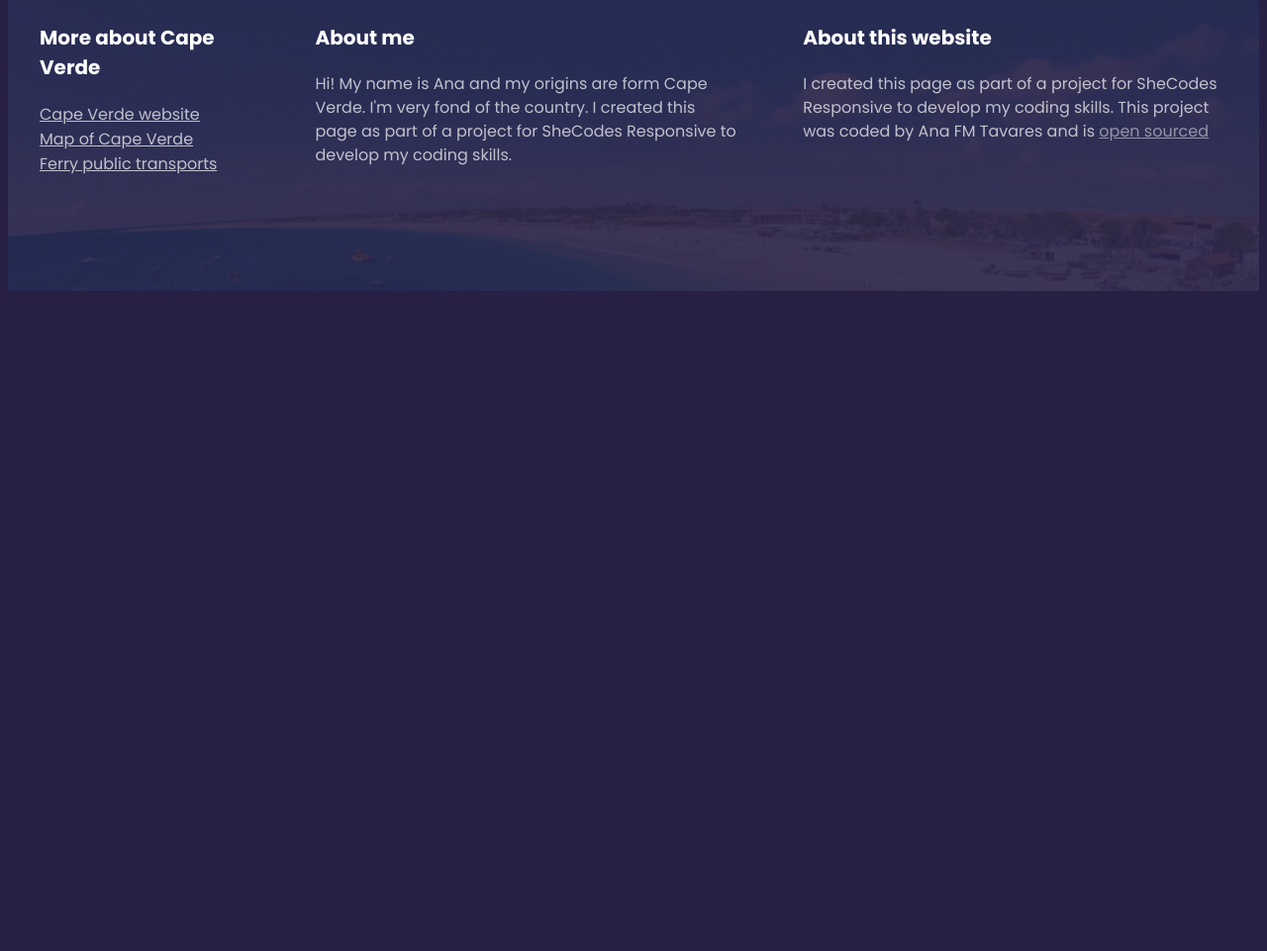
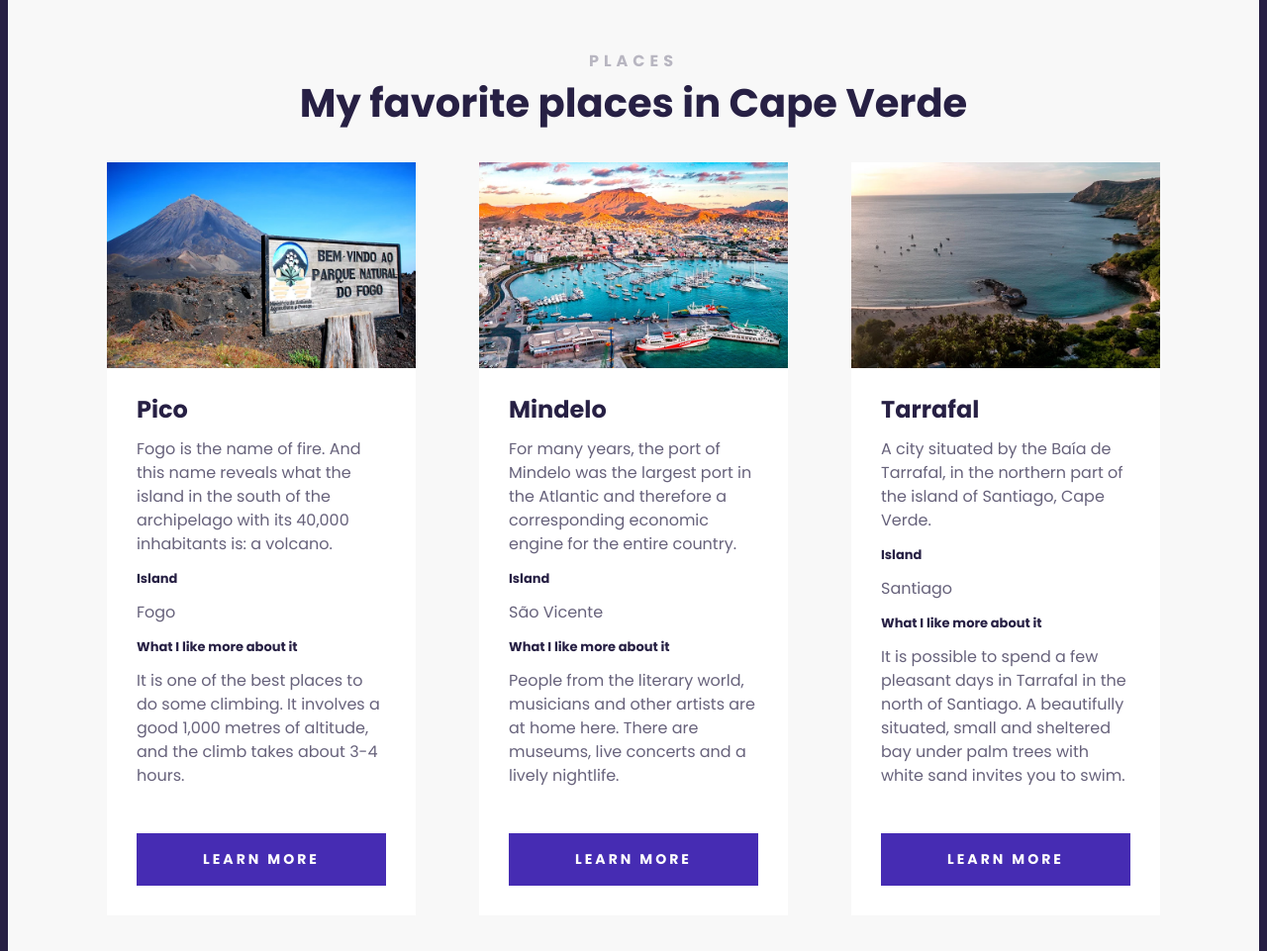
Before and after one commit to anafmt/cape-verde-project, a plain HTML site: page index.html in a window 1280 px wide. Shown: the part 1491-2452 px from the top of the page at 99% size. Before the commit the page ends 1793 px from the top, so only its background shows below. Drawn offline with Linux system fonts and the light colour scheme.

Commit message:
Added cards to the website

```diff
--- a/index.html
+++ b/index.html
@@ -29,6 +29,67 @@
                 <p> At a distance of 1,500 kilometres south of the Canary Islands and 570 kilometres from the African mainland, the nine inhabited islands offer all the facets that would make your holiday unforgettable.</p>
             </div>
         </section>
+        <section class="secondary-section">
+            <h2 class="text-center">Places</h2>
+            <h3 class="text-center">My favorite places in Cape Verde</h3>
+
+            <div class="grid grid-3-columns">
+                <div class="card">
+                    <div class="card-header">
+                        <img src="images/places/pico.jpg" alt="" class="img-responsive">
+                    </div>
+                    <div class="card-body">
+                        <h4>Pico</h4>
+                        <p>Fogo is the name of fire. And this name reveals what the island in the south of the archipelago with its 40,000 inhabitants is: a volcano. </p>
+                        <h5>Island</h5>
+                        <p>Fogo</p>
+                        <h5>What I like more about it</h5>
+                        <p>It is one of the best places to do some climbing. It involves a good 1,000 metres of altitude, and the climb takes about 3-4 hours.</p>
+                    </div>
+                    <div class="card-footer">
+                        <a href="https://www.capeverde.com/islands/fogo" target="_blank" class="btn">Learn more</a>
+                    </div>
+                </div>
+
+                <div class="card">
+                    <div class="card-header">
+                        <img src="images/places/mindelo.jpeg" alt="" class="img-responsive">
+                    </div>
+                    <div class="card-body">
+                        <h4>Mindelo</h4>
+                        <p>For many years, the port of Mindelo was the largest port in the Atlantic and therefore a corresponding economic engine for the entire country. </p>
+                        <h5>Island</h5>
+                        <p>São Vicente</p>
+                        <h5>What I like more about it</h5>
+                        <p>People from the literary world, musicians and other artists are at home here. There are museums, live concerts and a lively nightlife.</p>
+                    </div>
+                    <div class="card-footer">
+                        <a href="https://www.capeverde.com/islands/sao-vicente" target="_blank" class="btn">Learn more</a>
+                    </div>
+                </div>
+
+                <div class="card">
+                    <div class="card-header">
+                        <img src="images/places/tarrafal.jpeg" alt="" class="img-responsive">
+                    </div>
+                    <div class="card-body">
+                        <h4>Tarrafal</h4>
+                        <p>A city situated by the Baía de Tarrafal, in the northern part of the island of Santiago, Cape Verde. </p>
+                        <h5>Island</h5>
+                        <p>Santiago</p>
+                        <h5>What I like more about it</h5>
+                        <p>It is possible to spend a few pleasant days in Tarrafal in the north of Santiago. A beautifully situated, small and sheltered bay under palm trees with white sand invites you to swim. </p>
+                    </div>
+                    <div class="card-footer">
+                        <a href="https://www.capeverde.com/islands/santiago" target="_blank" class="btn">Learn more</a>
+                    </div>
+                </div>
+
+            </div>
+
+
+
+        </section>
     </main>
         <footer>
             <section class="grid grid-3-columns-with-first-narrow">
--- a/src/styles.css
+++ b/src/styles.css
@@ -8,6 +8,10 @@ body {
   margin: 0 auto;
 }
 
+.text-center {
+  text-align: center;
+}
+
 .grid{
   display: grid;
   grid-gap: 64px;
@@ -15,20 +19,57 @@ body {
 
 .img-responsive {
   max-width: 100%;
+  display: block;
 }
 
 .grid-2-columns {
   grid-template-columns: 1fr 1fr;
 }
 
+.grid-3-columns {
+  grid-template-columns: 1fr 1fr 1fr;
+}
+
 .grid-3-columns-with-first-narrow {
   grid-template-columns: 1fr 2fr 2fr;
 }
 
+.card {
+  background: white;
+  margin: 30px 0;
+}
+
+.card-body {
+  padding: 30px;
+}
+
+.card-footer {
+  padding: 0 30px 30px;
+}
+
+.btn {
+  display: block;
+  color: white;
+  font-weight: 700;
+  font-size: 14px;
+  line-height: 1.5;
+  text-align: center;
+  letter-spacing: 3px;
+  text-transform: uppercase;
+  padding: 16px;
+  background-color: #462CB3;
+  text-decoration: none;
+  ;
+}
+
 section {
-  max-width: 1200px;
+  max-width: 100%;
   margin: 0 auto;
-  padding: 100px 0;
+  padding: 100px;
+}
+
+section.secondary-section {
+  background-color: #f8f8f8;
 }
 
 header {
@@ -100,13 +141,29 @@ main h3 {
   margin: 0;
 }
 
+main h4 {
+  font-weight: 700;
+  font-size: 24px;
+  line-height: 1;
+  color: #272044;
+  margin: 0;
+}
+
+main h5 {
+  font-weight: 700;
+  font-size: 13px;
+  line-height: 1;
+  color: #272044;
+  margin: 0;
+}
+
 main p {
   font-style: normal;
   font-weight: 400;
   font-size: 16px;
   line-height: 1.5;
   color: #272044;
-  opacity: 0.3;
+  opacity: 0.7;
 }
 
 footer {
```
Also changed, not shown: images/places/fogo.jpg (renamed from images/pico-fogo.jpg), images/places/mindelo.jpeg (added), images/places/pico.jpg (added), images/places/tarrafal.jpeg (added).
